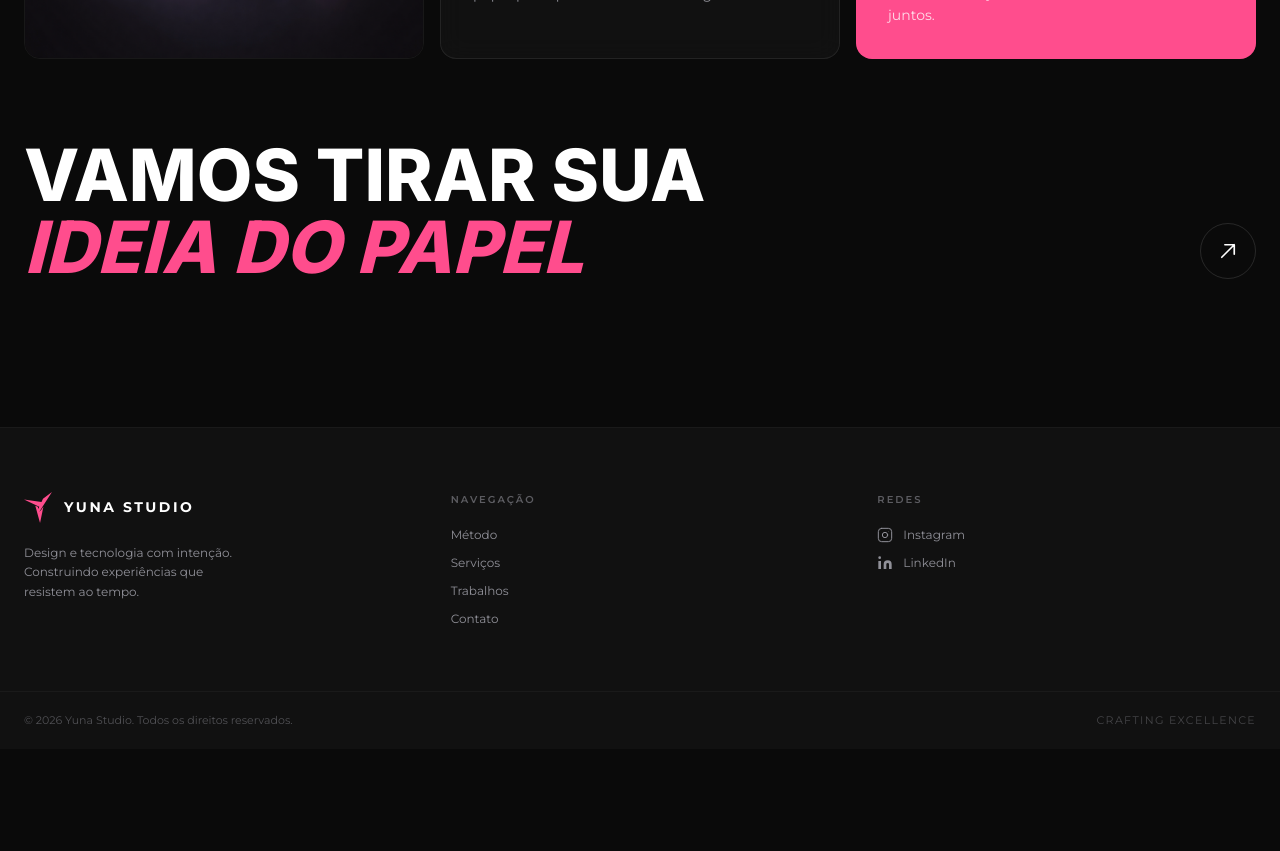
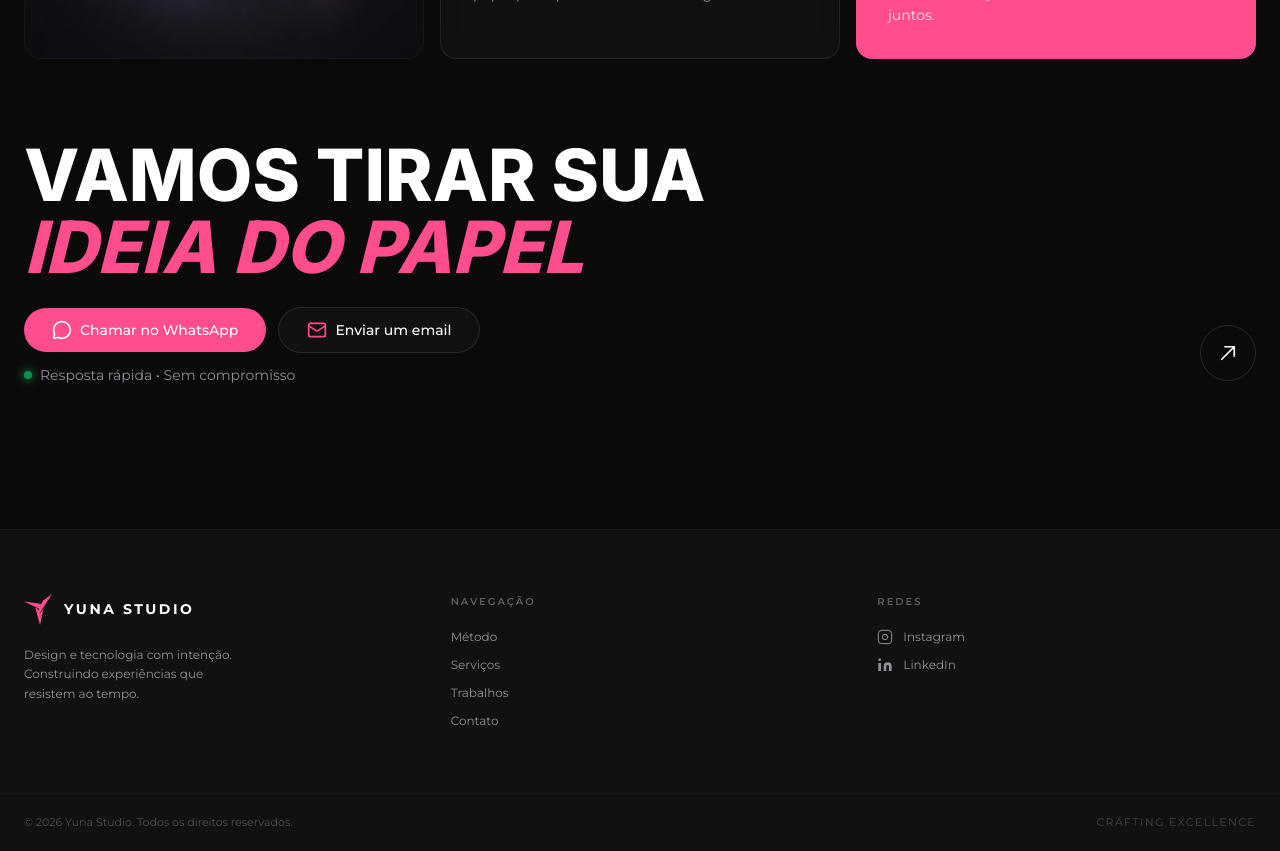
Before and after one commit to joaosilva-web/yuna-studio, a Next.js app: page / in a window 1280 px wide. Shown: the part 11040-11891 px from the top of the page. Before the commit the page ends 11789 px from the top, so only its background shows below. Built offline with nearby package versions, Linux system fonts and the light colour scheme; grey boxes are pictures that could not be loaded.

Commit message:
feat: buiding call to action

```diff
--- a/components/sections/CTASection.tsx
+++ b/components/sections/CTASection.tsx
@@ -4,6 +4,8 @@ import { useRef, useEffect } from "react";
 import Reveal from "../ui/Reveal";
 import Container from "../layout/Container";
 import ArrowButton from "../ui/ArrowButton";
+import { Mail, MessageCircle } from "lucide-react";
+import Button from "../ui/Button";
 
 const cards = [
   {
@@ -95,14 +97,65 @@ export default function CTASection() {
         </Reveal>
 
         {/* Headline + arrow */}
-        <Reveal delay={0.1} className="mt-20 flex items-end justify-between">
+        <Reveal delay={0.1} className="mt-20">
+  <div className="flex flex-col gap-8 md:flex-row md:items-end md:justify-between">
+
+    {/* LEFT CONTENT */}
+    <div>
       <h2 className="text-4xl font-extrabold uppercase leading-none md:text-6xl lg:text-7xl">
         Vamos tirar sua
         <br />
         <span className="italic text-accent">ideia do papel</span>
       </h2>
 
-          <ArrowButton href="#contact" label="Iniciar projeto" />
+      {/* CTA BUTTONS */}
+      <div className="mt-6 flex flex-col gap-3 sm:flex-row sm:items-center">
+        {/* WhatsApp */}
+        <a
+          href="https://wa.me/5511993495934?text=Olá,%20vim%20pelo%20site%20e%20gostaria%20de%20solicitar%20um%20orçamento."
+          target="_blank"
+          rel="noopener noreferrer"
+          aria-label="Chamar no WhatsApp"
+          className="w-full sm:w-auto"
+        >
+          <Button
+            variant="primary"
+            className="w-full sm:w-auto flex items-center gap-2"
+            type="button"
+          >
+            <MessageCircle className="w-5 h-5 text-white group-hover:animate-bounce" aria-hidden="true" />
+            Chamar no WhatsApp
+          </Button>
+        </a>
+
+        {/* Email */}
+        <a
+          href="mailto:contatoyunastudio@outlook.com"
+          aria-label="Enviar email"
+          className="w-full sm:w-auto"
+        >
+          <Button
+            variant="secondary"
+            className="w-full sm:w-auto flex items-center gap-2"
+            type="button"
+          >
+            <Mail className="w-5 h-5 text-accent group-hover:animate-pulse" aria-hidden="true" />
+            Enviar um email
+          </Button>
+        </a>
+      </div>
+
+      {/* TRUST TEXT */}
+      <div className="mt-3 flex items-center gap-2 text-sm text-muted-dark">
+        <span className="inline-block h-2 w-2 rounded-full bg-green-400 shadow-[0_0_8px_2px_rgba(34,197,94,0.7)] animate-pulse" />
+        Resposta rápida • Sem compromisso
+      </div>
+    </div>
+
+    {/* RIGHT */}
+    <ArrowButton href="#" label="Voltar ao início" />
+
+  </div>
 </Reveal>
       </Container>
     </section>
```
Lines whose indentation alone changed are shown as unchanged.
